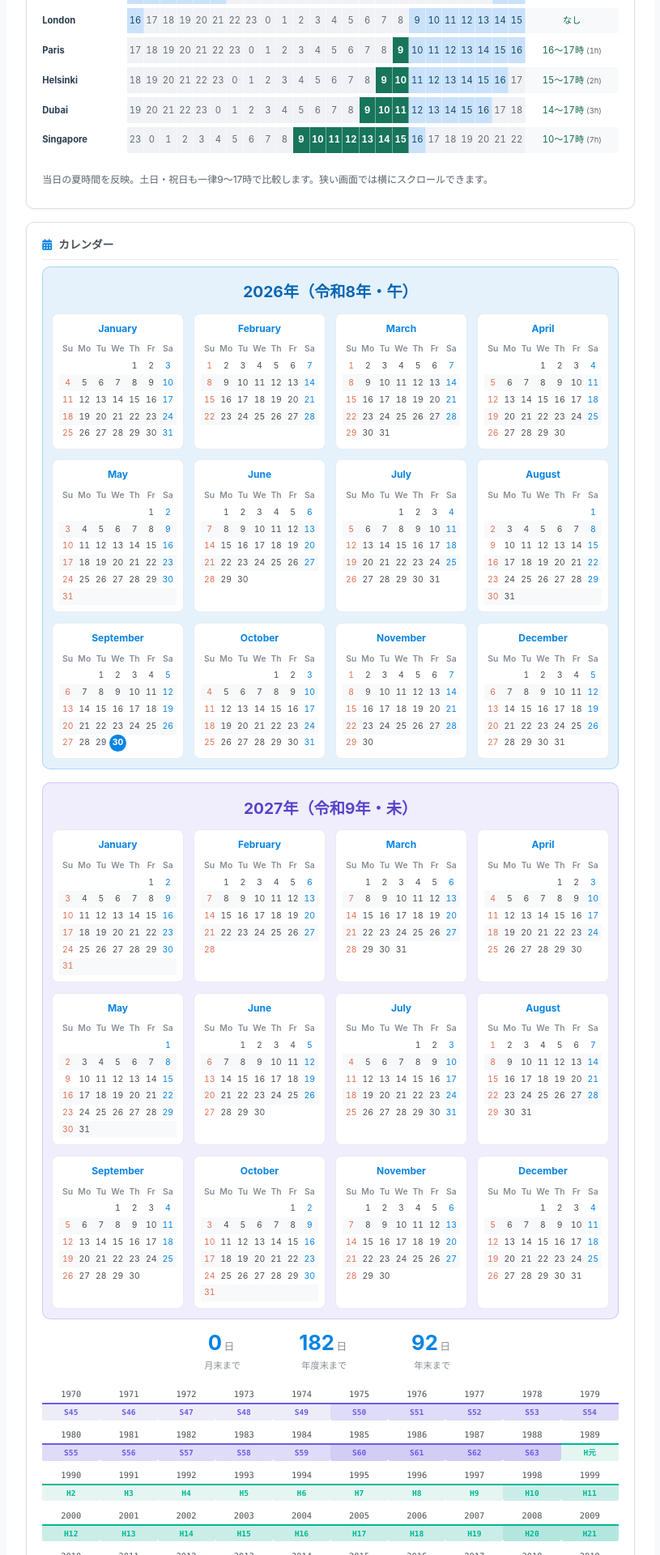
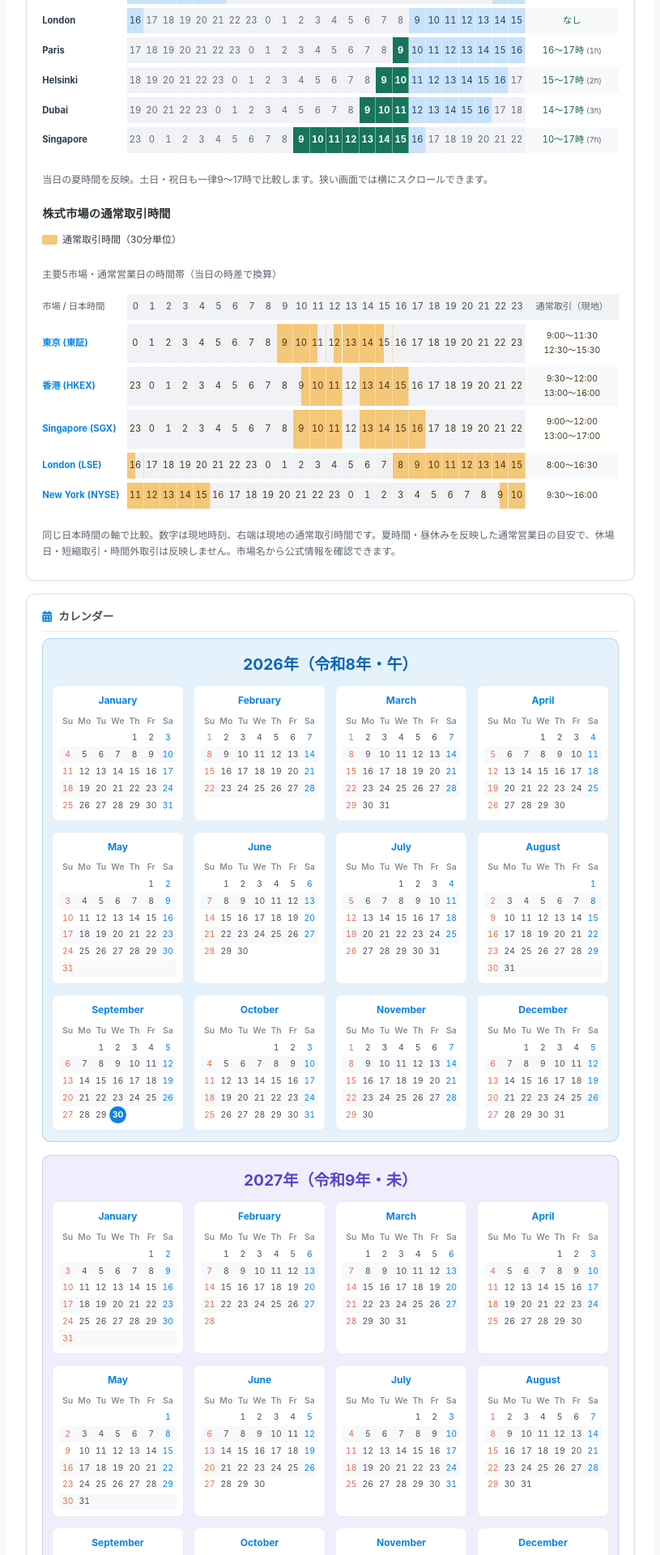
Before and after one commit to tachi-hi/tachi-hi.github.io, a Jekyll site: the page built from tools.html, in a window 1280 px wide. Shown: the part 921-2841 px from the top of the page at 81% size, without its empty margins (232-1047 px from the left). Built offline with Jekyll 4.4.1, drawn with Linux system fonts in a browser that asks for light colours; a style sheet for code colours, icons or effects is not loaded.

Commit message:
主要株式市場の通常取引時間を日本時間で比較できるようにする
Co-authored-by: Codex <noreply@openai.com>

```diff
--- a/css/style.css
+++ b/css/style.css
@@ -814,6 +814,10 @@ textarea {
 .hours-overlap { background: #18755c; color: #fff; font-weight: 700; }
 .hours-summary { color: #146950; white-space: nowrap; }
 .hours-summary small { color: #59636d; }
+.market-hours-title { font-size: 0.9rem; margin: 1.2rem 0 0.5rem; }
+.hours-market { background: #f5c779; }
+.market-hour { color: #493515; }
+.market-sessions { font-size: 0.65rem; color: #493515; white-space: nowrap; }
 
 /* ============================================
    Yearly Calendar
--- a/js/tools-calendar.js
+++ b/js/tools-calendar.js
@@ -163,6 +163,47 @@ document.addEventListener("DOMContentLoaded", function () {
       });
       var summary = ranges.map(function (range) { return range[0] + "〜" + range[1] + "時"; }).join("、");
       html += '<td class="hours-summary">' + (summary ? summary + ' <small>(' + overlaps.length + 'h)</small>' : 'なし') + '</td></tr>';
+    });
+    table.innerHTML = html + '</tbody>';
+    renderMarketHours(start);
+  }
+
+  function renderMarketHours(start) {
+    var table = document.getElementById("market-hours-table");
+    if (!table) return;
+    // 現物株の通常セッション。分単位で保持し、昼休みと30分境界を扱う。
+    // 休場日の判定ではなく、指定日の時差による通常スケジュールの比較。
+    var markets = [
+      { label: "東京 (東証)", tz: "Asia/Tokyo", sessions: [[540, 690], [750, 930]], url: "https://www.jpx.co.jp/equities/trading/domestic/01.html" },
+      { label: "香港 (HKEX)", tz: "Asia/Hong_Kong", sessions: [[570, 720], [780, 960]], url: "https://www.hkex.com.hk/Services/Trading-hours-and-Severe-Weather-Arrangements/Trading-Hours/Securities-Market" },
+      { label: "Singapore (SGX)", tz: "Asia/Singapore", sessions: [[540, 720], [780, 1020]], url: "https://rulebook.sgx.com/rulebook/practice-note-131-trading-halt-and-suspension" },
+      { label: "London (LSE)", tz: "Europe/London", sessions: [[480, 990]], url: "https://www.lseg.com/en/media-centre/press-releases/2026/london-stock-exchange-to-launch-lse-24" },
+      { label: "New York (NYSE)", tz: "America/New_York", sessions: [[570, 960]], url: "https://www.nyse.com/trade/trading-information" }
+    ];
+    function timeLabel(minutes) {
+      return Math.floor(minutes / 60) + ":" + ("0" + minutes % 60).slice(-2);
+    }
+    var html = '<caption class="world-hours-note">主要5市場・通常営業日の時間帯（当日の時差で換算）</caption><thead><tr><th scope="col">市場 / 日本時間</th>';
+    for (var h = 0; h < 24; h++) html += '<th scope="col">' + h + '</th>';
+    html += '<th scope="col">通常取引（現地）</th></tr></thead><tbody>';
+    markets.forEach(function (market) {
+      html += '<tr><th scope="row"><a href="' + market.url + '">' + market.label + '</a></th>';
+      for (var hour = 0; hour < 24; hour++) {
+        var colors = [];
+        var descriptions = [];
+        var localHour;
+        for (var half = 0; half < 2; half++) {
+          var instant = new Date(start + (hour * 60 + half * 30) * 60000);
+          var local = getLocalTime(instant, market.tz);
+          if (half === 0) localHour = local.hour;
+          var minutes = local.hour * 60 + local.min;
+          var trading = market.sessions.some(function (session) { return minutes >= session[0] && minutes < session[1]; });
+          colors.push(trading ? "#f5c779" : "#f0f2f5");
+          descriptions.push("JST " + timeLabel(hour * 60 + half * 30) + "〜" + timeLabel(hour * 60 + half * 30 + 30) + " / 現地 " + getLocalDateStr(instant, market.tz) + " " + timeLabel(minutes) + (trading ? "・通常取引時間" : "・通常取引時間外"));
+        }
+        html += '<td class="market-hour" style="background:linear-gradient(to right,' + colors[0] + ' 50%,' + colors[1] + ' 50%)" title="' + descriptions.join(" / ") + '">' + localHour + '</td>';
+      }
+      html += '<td class="market-sessions">' + market.sessions.map(function (session) { return timeLabel(session[0]) + "〜" + timeLabel(session[1]); }).join('<br>') + '</td></tr>';
     });
     table.innerHTML = html + '</tbody>';
   }
--- a/tools.html
+++ b/tools.html
@@ -29,6 +29,12 @@ custom_js:
       <table id="world-hours-table" class="world-hours-table"></table>
     </div>
     <p class="world-hours-note">当日の夏時間を反映。土日・祝日も一律9〜17時で比較します。狭い画面では横にスクロールできます。</p>
+    <h3 class="market-hours-title">株式市場の通常取引時間</h3>
+    <div class="world-hours-legend"><span><i class="hours-market"></i>通常取引時間（30分単位）</span></div>
+    <div class="world-hours-scroll" tabindex="0" role="region" aria-label="主要株式市場の取引時間（横にスクロールできます）">
+      <table id="market-hours-table" class="world-hours-table"></table>
+    </div>
+    <p class="world-hours-note">同じ日本時間の軸で比較。数字は現地時刻、右端は現地の通常取引時間です。夏時間・昼休みを反映した通常営業日の目安で、休場日・短縮取引・時間外取引は反映しません。市場名から公式情報を確認できます。</p>
   </section>
 </div>
 
```
